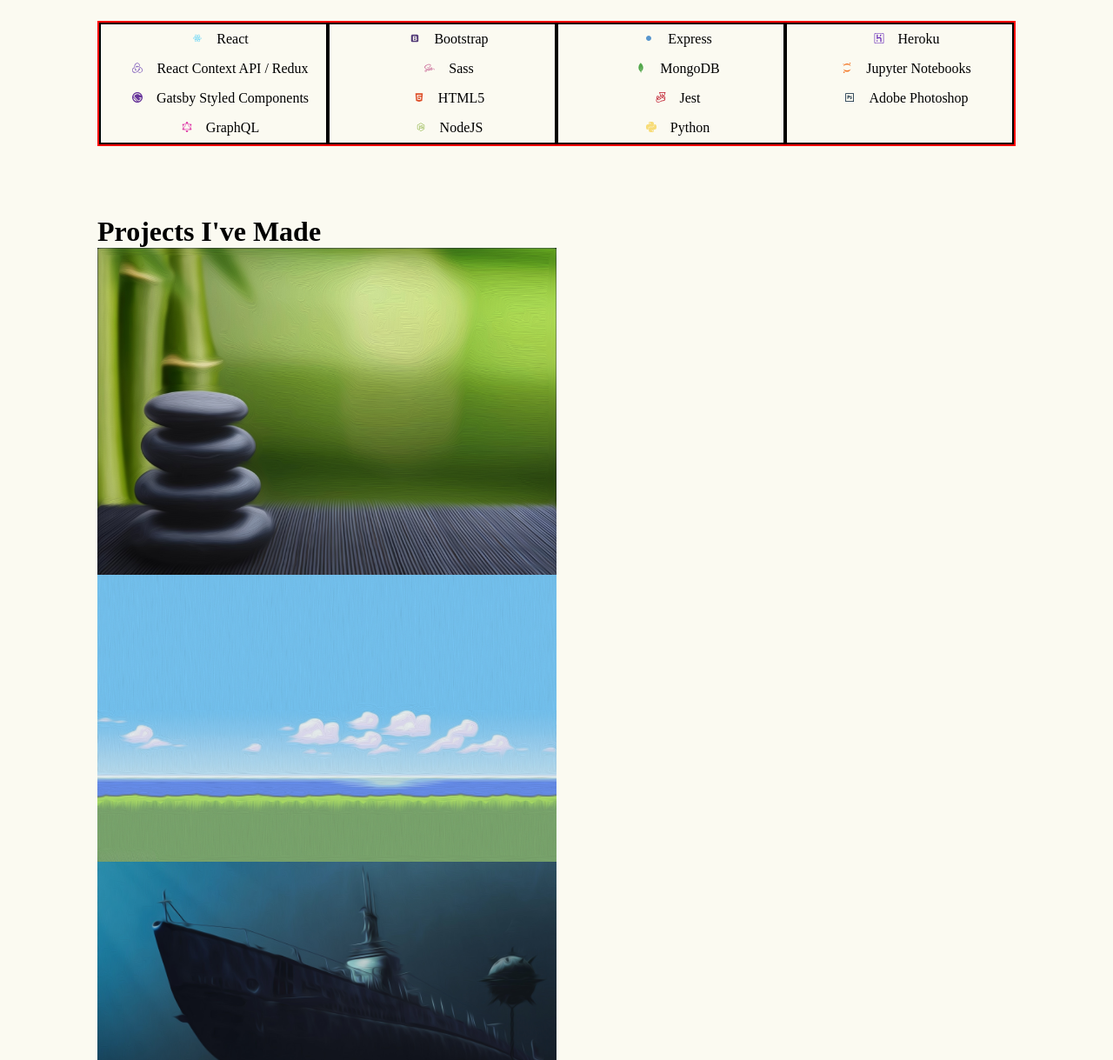
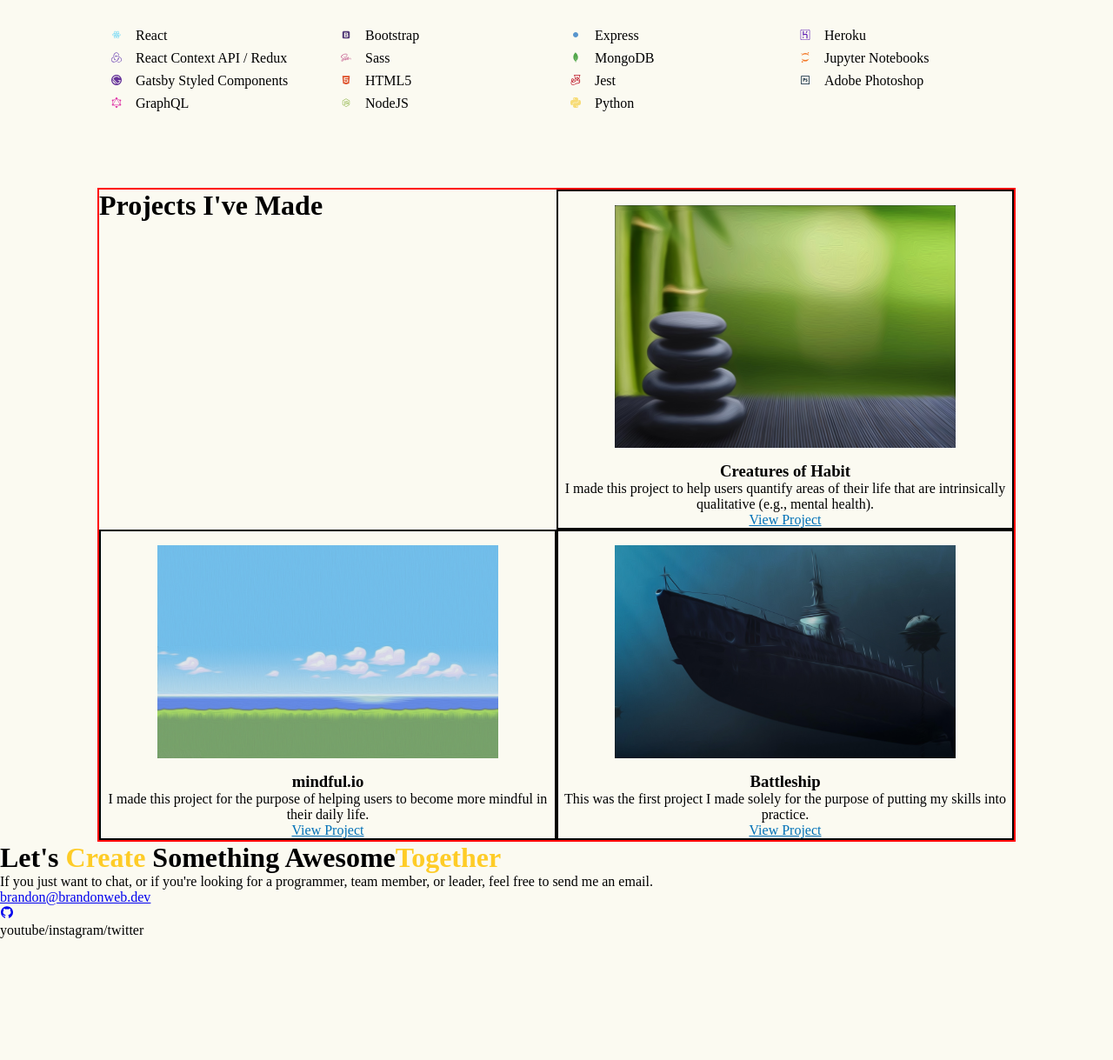
Before and after one commit to brandonzPB/portfolio, a Gatsby site: page / in a window 1280 px wide. Shown: the part 940-2159 px from the top of the page at 87% size. After the commit the page ends 2019 px from the top, so only its background shows below. Built offline with nearby package versions, Linux system fonts and the light colour scheme; Gatsby itself is replaced by a stand-in of ours.

Commit message:
Styling, added src to Img components

```diff
--- a/src/components/Body.js
+++ b/src/components/Body.js
@@ -32,22 +32,26 @@
     <BodyContainer>
       <SkillsContainer>
         <h1>My Skills</h1>
-        <SkillsList>
+        <SkillsListContainer>
           <ul>
             <li>
               <DiReact id="react" className="icon" />
+              <span className="list-type">O</span>
               <span className="list-text">React</span>
             </li>
             <li>
               <SiRedux id="redux" className="icon" />
+              <span className="list-type">O</span>
               <span className="list-text">React Context API / Redux</span>
             </li>
             <li>
               <SiGatsby id="gatsby" className="icon" />
+              <span className="list-type">O</span>
               <span className="list-text">Gatsby Styled Components</span>
             </li>
             <li>
               <SiGraphql id="graphql" className="icon" />
+              <span className="list-type">O</span>
               <span className="list-text">GraphQL</span>
             </li>
           </ul>
@@ -55,18 +59,22 @@
           <ul>
             <li>
               <DiBootstrap id="bootstrap" className="icon" />
+              <span className="list-type">O</span>
               <span className="list-text">Bootstrap</span>
             </li>
             <li>
               <DiSass id="sass" className="icon" />
+              <span className="list-type">O</span>
               <span className="list-text">Sass</span>
             </li>
             <li>
               <DiHtml5 id="html" className="icon" />
+              <span className="list-type">O</span>
               <span className="list-text">HTML5</span>
             </li>
             <li>
               <DiNodejsSmall id="node" className="icon" />
+              <span className="list-type">O</span>
               <span className="list-text">NodeJS</span>
             </li>
           </ul>
@@ -74,18 +82,22 @@
           <ul>
             <li>
               <GoPrimitiveDot id="express" className="icon" />
+              <span className="list-type">O</span>
               <span className="list-text">Express</span>
             </li>
             <li>
               <SiMongodb id="mongo" className="icon" />
+              <span className="list-type">O</span>
               <span className="list-text">MongoDB</span>
             </li>
             <li>
               <SiJest id="jest" className="icon" />
+              <span className="list-type">O</span>
               <span className="list-text">Jest</span>
             </li>
             <li>
               <SiPython id="python" className="icon" />
+              <span className="list-type">O</span>
               <span className="list-text">Python</span>
             </li>
           </ul>
@@ -93,52 +105,70 @@
           <ul>
             <li>
               <SiHeroku id="heroku" className="icon" />
+              <span className="list-type">O</span>
               <span className="list-text">Heroku</span>
             </li>
             <li>
               <SiJupyter id="jupyter" className="icon" />
+              <span className="list-type">O</span>
               <span className="list-text">Jupyter Notebooks</span>
             </li>
             <li>
               <DiPhotoshop id="photoshop" className="icon" />
+              <span className="list-type">O</span>
               <span className="list-text">Adobe Photoshop</span>
             </li>
           </ul>
-        </SkillsList>
+        </SkillsListContainer>
       </SkillsContainer>
 
-      <ProjectsContainer>
+      <ProjectList>
         <h1>Projects I've Made</h1>
         <ProjectContainer>
-          <ProjectAnchor to="/creatures">
-            <ProjectThumbnail fluid={paintings[2].node.childImageSharp.fluid} key={2} className="thumbnail"></ProjectThumbnail>
+          <ProjectAnchor to="/Creatures">
+            <ProjectThumbnail
+              fluid={paintings[2].node.childImageSharp.fluid}
+              src={paintings[2].node.childImageSharp.fluid.src}
+              key={2}
+              className="thumbnail">
+            </ProjectThumbnail>
           </ProjectAnchor>
 
-          <ProjectTitle></ProjectTitle>
-          <ProjectDetails></ProjectDetails>
-          <ProjectLink to="/creatures"></ProjectLink>
+          <ProjectTitle>Creatures of Habit</ProjectTitle>
+          <ProjectDetails>I made this project to help users quantify areas of their life that are intrinsically qualitative (e.g., mental health).</ProjectDetails>
+          <ProjectLink to="/Creatures">View Project</ProjectLink>
         </ProjectContainer>
 
         <ProjectContainer>
-          <ProjectAnchor to="/mindful">
-            <ProjectThumbnail fluid={paintings[1].node.childImageSharp.fluid} key={1} className="thumbnail"></ProjectThumbnail>
+          <ProjectAnchor to="/Mindful">
+            <ProjectThumbnail
+              fluid={paintings[1].node.childImageSharp.fluid}
+              src={paintings[1].node.childImageSharp.fluid.src}
+              key={1}
+              className="thumbnail">
+            </ProjectThumbnail>
           </ProjectAnchor>
 
-          <ProjectTitle></ProjectTitle>
-          <ProjectDetails></ProjectDetails>
-          <ProjectLink to="/mindful"></ProjectLink>
+          <ProjectTitle>mindful.io</ProjectTitle>
+          <ProjectDetails>I made this project for the purpose of helping users to become more mindful in their daily life.</ProjectDetails>
+          <ProjectLink to="/Mindful">View Project</ProjectLink>
         </ProjectContainer>
 
         <ProjectContainer>
-          <ProjectAnchor to="/battleship">
-            <ProjectThumbnail fluid={paintings[3].node.childImageSharp.fluid} key={3} className="thumbnail"></ProjectThumbnail>
+          <ProjectAnchor to="/Battleship">
+            <ProjectThumbnail
+              fluid={paintings[3].node.childImageSharp.fluid}
+              src={paintings[3].node.childImageSharp.fluid.src}
+              key={3}
+              className="thumbnail">
+            </ProjectThumbnail>
           </ProjectAnchor>
 
-          <ProjectTitle></ProjectTitle>
-          <ProjectDetails></ProjectDetails>
-          <ProjectLink to="/battleship"></ProjectLink>
+          <ProjectTitle>Battleship</ProjectTitle>
+          <ProjectDetails>This was the first project I made solely for the purpose of putting my skills into practice.</ProjectDetails>
+          <ProjectLink to="/Battleship">View Project</ProjectLink>
         </ProjectContainer>
-      </ProjectsContainer>
+      </ProjectList>
     </BodyContainer>
   )
 }
@@ -148,6 +178,10 @@
 const BodyContainer = styled.div`
   margin: 0 7rem;
   display: block;
+
+  @media screen and (max-width: 700px) {
+    margin: 0 1rem;
+  }
 `
 
 const SkillsContainer = styled.div`
@@ -155,38 +189,30 @@
   width: 100%;
 
   @media screen and (max-width: 700px) {
-    border: 2px solid red;
     display: block;
   }
 `
 
-const SkillsList = styled.div`
+const SkillsListContainer = styled.div`
   margin: 2rem auto;
   display: grid;
   grid-template-columns: repeat(4, 1fr);
   width: 100%;
-  border: 2px solid red;
 
-  @media screen and (max-width: 700px) {
-    display: block;
+  @media screen and (max-width: 500px) {
+    grid-template-columns: 1fr;
   }
 
   ul {
     margin: 0 auto;
     width: 100%;
     text-align: left;
-    display: flex;
-    flex: 1;
-    flex-direction: column;
-    flex-wrap: wrap;
-    align-items: center;
-    justify-content: flex-start;
-    border: 2px solid black;
+    display: block;
 
-    @media screen and (max-width: 700px) {
+    @media screen and (max-width: 500px) {
       height: auto;
       padding: 0 1.5rem;
-      width: auto;
+      width: 90%;
       display: block;
     }
   }
@@ -196,8 +222,15 @@
     margin: 0.5rem auto;
     text-align: left;
 
-    @media screen and (max-width: 700px) {
-      list-style-type: disc;
+    .list-type { display: none; }
+
+    @media screen and (max-width: 500px) {
+      .list-type {
+        display: inline-block;
+        width: 1rem;
+        font-size: 0.5rem;
+        color: #0070b7;
+      }
     }
   }
 
@@ -205,7 +238,7 @@
 
   .icon { font-size: 0.75rem; margin: 0 1rem; }
 
-  @media screen and (max-width: 700px) {
+  @media screen and (max-width: 500px) {
     .icon {
       display: none;
     }
@@ -242,19 +275,48 @@
   #photoshop { color: #001D34; }
 `
 
-const ProjectsContainer = styled.div``
+const ProjectList = styled.div`
+  display: grid;
+  grid-template-columns: 1fr 1fr;
+  margin: 0 auto;
+  border: 2px solid red;
+  text-align: center;
 
-const ProjectContainer = styled.div``
+  h1 {
+    text-align: left;
+  }
+
+  @media screen and (max-width: 700px) {
+    grid-template-columns: 1fr;
+  }
+`
+
+const ProjectContainer = styled.div`
+  display: block;
+  border: 2px solid black;
+  text-align: center;
+`
 
 const ProjectAnchor = styled(Link)``
 
 const ProjectThumbnail = styled(Img)`
-  height: 50%;
-  width: 50%;
+  height: auto;
+  width: 75%;
+  margin: 1rem auto;
 `
 
 const ProjectTitle = styled.h3``
 
 const ProjectDetails = styled.p``
 
-const ProjectLink = styled(Link)``
+const ProjectLink = styled(Link)`
+  color: #0070b7;
+
+  &:visited {
+    color: #0070b7;
+  }
+
+  &:hover {
+    color: #48CEF7;
+  }
+`
--- a/src/components/Header.js
+++ b/src/components/Header.js
@@ -28,7 +28,8 @@
 
   const banner = {
     key: 0,
-    fluid: data.allFile.edges[0].node.childImageSharp.fluid
+    fluid: data.allFile.edges[0].node.childImageSharp.fluid,
+    src: data.allFile.edges[0].node.childImageSharp.fluid.src,
   };
 
   return (
@@ -50,7 +51,7 @@
         </TextContainer>
 
         <ImageContainer>
-          <Image key={banner.key} fluid={banner.fluid} />
+          <Image key={banner.key} fluid={banner.fluid} src={banner.src} alt="Picture of me" />
         </ImageContainer>
 
         <DetailsContainer>
```
